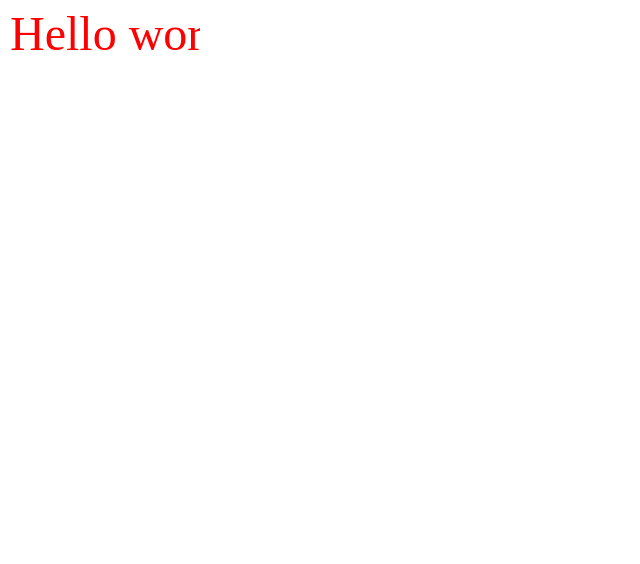
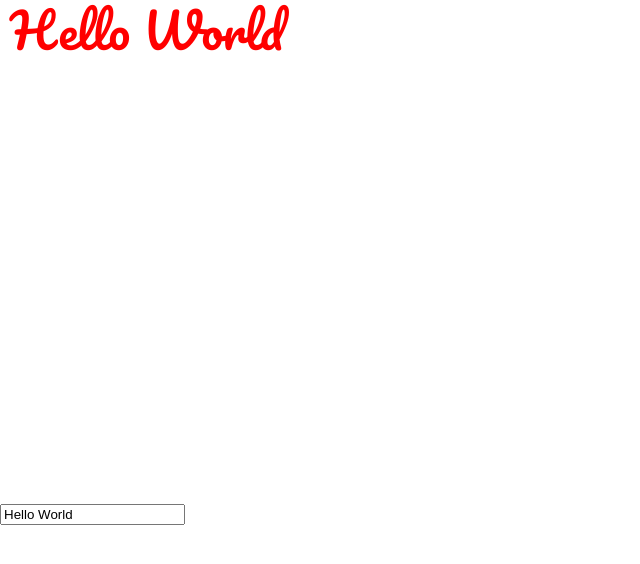
Before and after one commit to fuzinato/text2svg, a React (Create React App) app: page / in a window 1280 px wide. Shown: the top 564 px of the page, without its empty margins (0-640 px from the left). Built offline with nearby package versions, Linux system fonts and the light colour scheme.

Commit message:
1st working state

```diff
--- a/public/index.html
+++ b/public/index.html
@@ -4,10 +4,12 @@
     <meta charset="utf-8">
     <meta name="viewport" content="width=device-width, initial-scale=1, shrink-to-fit=no">
     <meta name="theme-color" content="#000000">
+
     <!--
       manifest.json provides metadata used when your web app is added to the
       homescreen on Android. See https://developers.google.com/web/fundamentals/engage-and-retain/web-app-manifest/
     -->
+    <link href="https://fonts.googleapis.com/css?family=Pacifico" rel="stylesheet">
     <link rel="manifest" href="%PUBLIC_URL%/manifest.json">
     <link rel="shortcut icon" href="%PUBLIC_URL%/favicon.ico">
     <!--
--- a/src/App.js
+++ b/src/App.js
@@ -5,30 +5,50 @@ import './App.css';
 class App extends Component {
   constructor() {
     super()
-    this.renderCanvas = this.renderCanvas.bind(this)
+    this.state = {
+      text: "Hello World"
+    }
+    this.handleChange = this.handleChange.bind(this)
   }
 
-  renderCanvas () {
-    const ctx = new C2S(200, 100);
+  renderCanvas() {
+    const text = this.state.text;
+    const ctx = new C2S(1000, 500);
     ctx.fillStyle = "red";
     ctx.font = "48px Pacifico";
-    ctx.fillText('Hello world', 10, 50);
+    ctx.fillText(`${text}`, 10, 50);
 
-    var mySerializedSVG = ctx.getSerializedSvg(); //true here, if you need to convert named to numbered entities.
-
+    // var mySerializedSVG = ctx.getSerializedSvg(); //true here, if you need to convert named to numbered entities.
     //If you really need to you can access the shadow inline SVG created by calling:
     var svg = ctx.getSvg();
     return svg
   }
 
+  handleChange(e) {
+    const text = e.target.value
+    this.setState({ text })
+  }
+
+  renderSvg() {
+    const svg = this.renderCanvas()
+    this.refs.svgContainer.innerHTML = ''
+    this.refs.svgContainer.appendChild(svg)
+  }
+
+  componentDidUpdate () {
+    this.renderSvg();
+  }
+
   componentDidMount() {
-    const svg = this.renderCanvas();
-    this.refs.svgContainer.appendChild(svg)
+    this.renderSvg();
   }
 
   render() {
     return (
-      <div ref="svgContainer"></div>
+      <div>
+        <div ref="svgContainer"></div>
+        <input type="text" value={this.state.text} onChange={this.handleChange.bind(this)} />
+      </div>
     );
   }
 }
```
